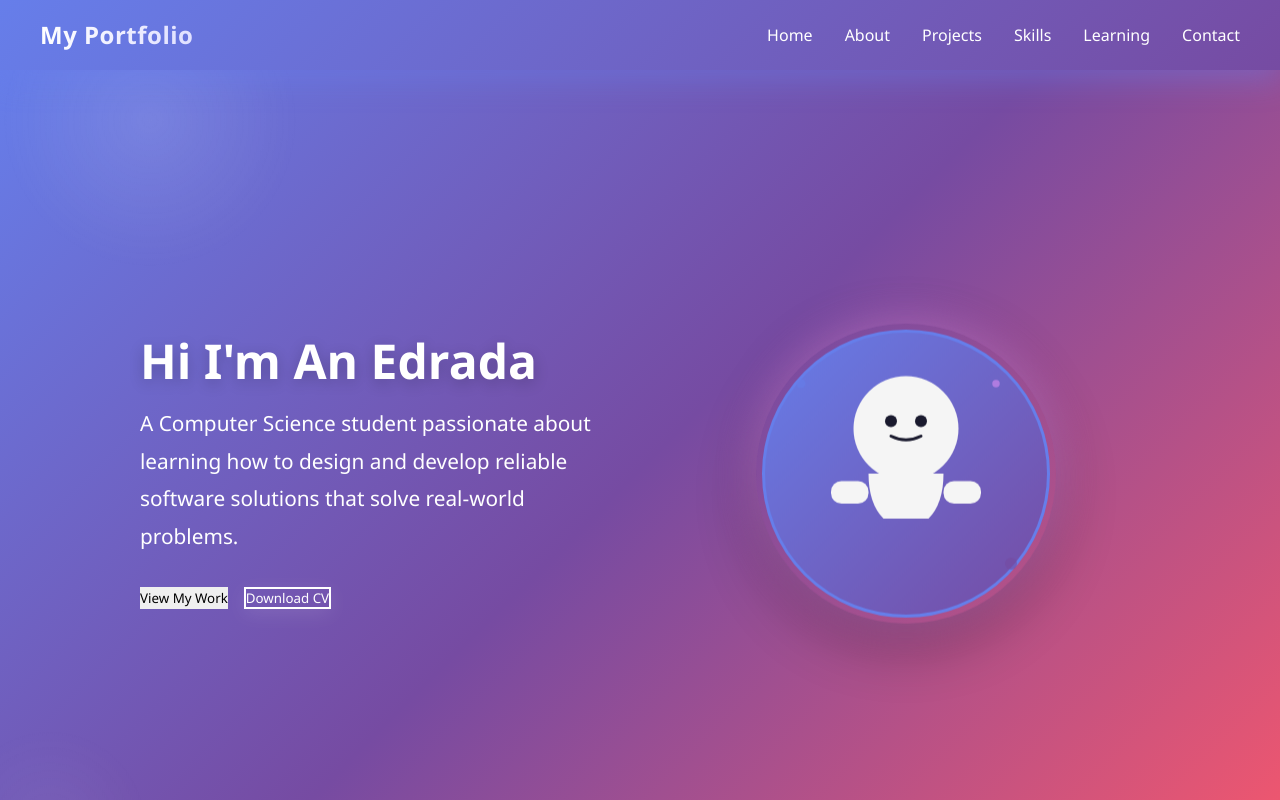
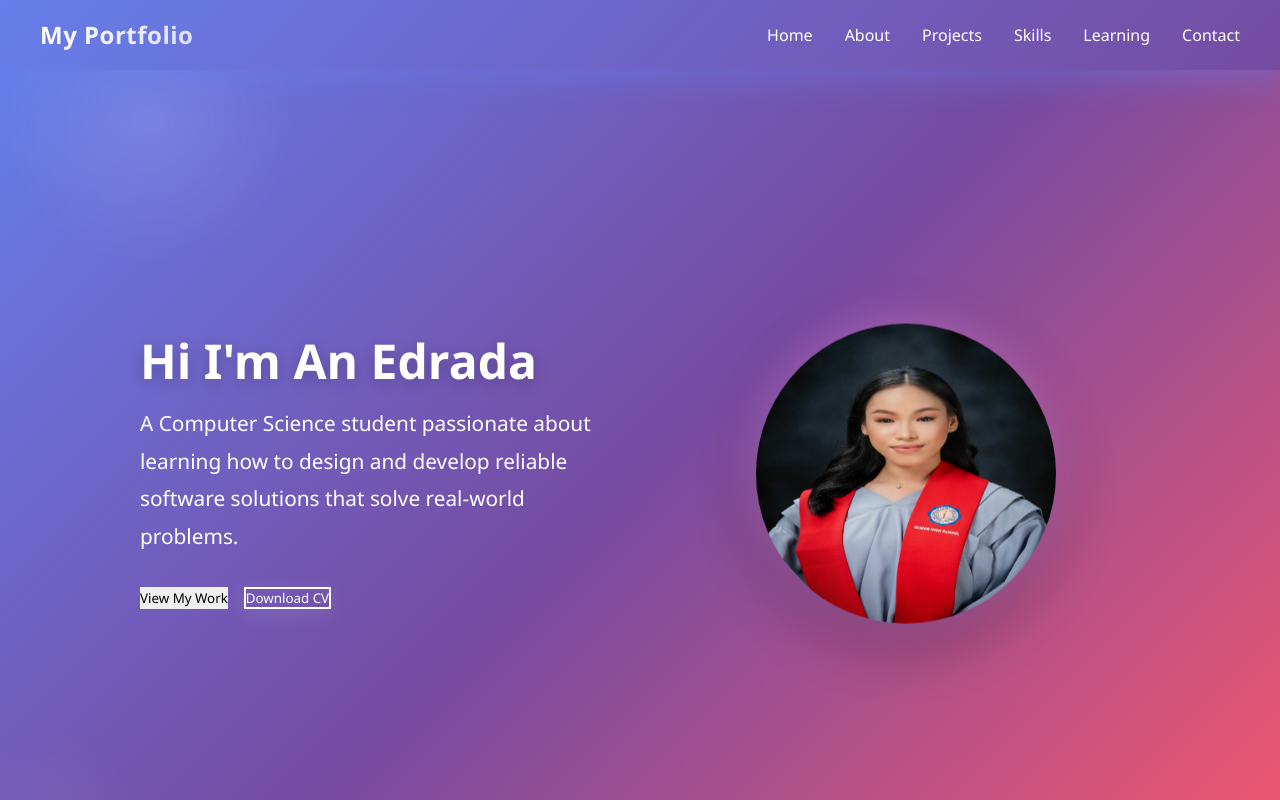
Before and after one commit to anedrada/EDRADA_FUTURE_PROOF, a React (Vite) app: page / in a window 1280 px wide. Shown: the top 800 px of the page. Built offline with nearby package versions, Linux system fonts and the light colour scheme.

Commit message:
Update profile picture with professional photo

```diff
--- a/src/components/Hero.jsx
+++ b/src/components/Hero.jsx
@@ -7,7 +7,7 @@ function Hero() {
       <div className="container">
         <div className="hero-wrapper">
           <div className="hero-image">
-            <img src="/profile.svg" alt="Profile Picture" className="profile-pic" />
+            <img src="/profile.jpg" alt="Profile Picture" className="profile-pic" />
           </div>
           <div className="hero-content">
             <h1>Hi I'm An Edrada</h1>
```
Also changed, not shown: public/profile.jpg (added).
